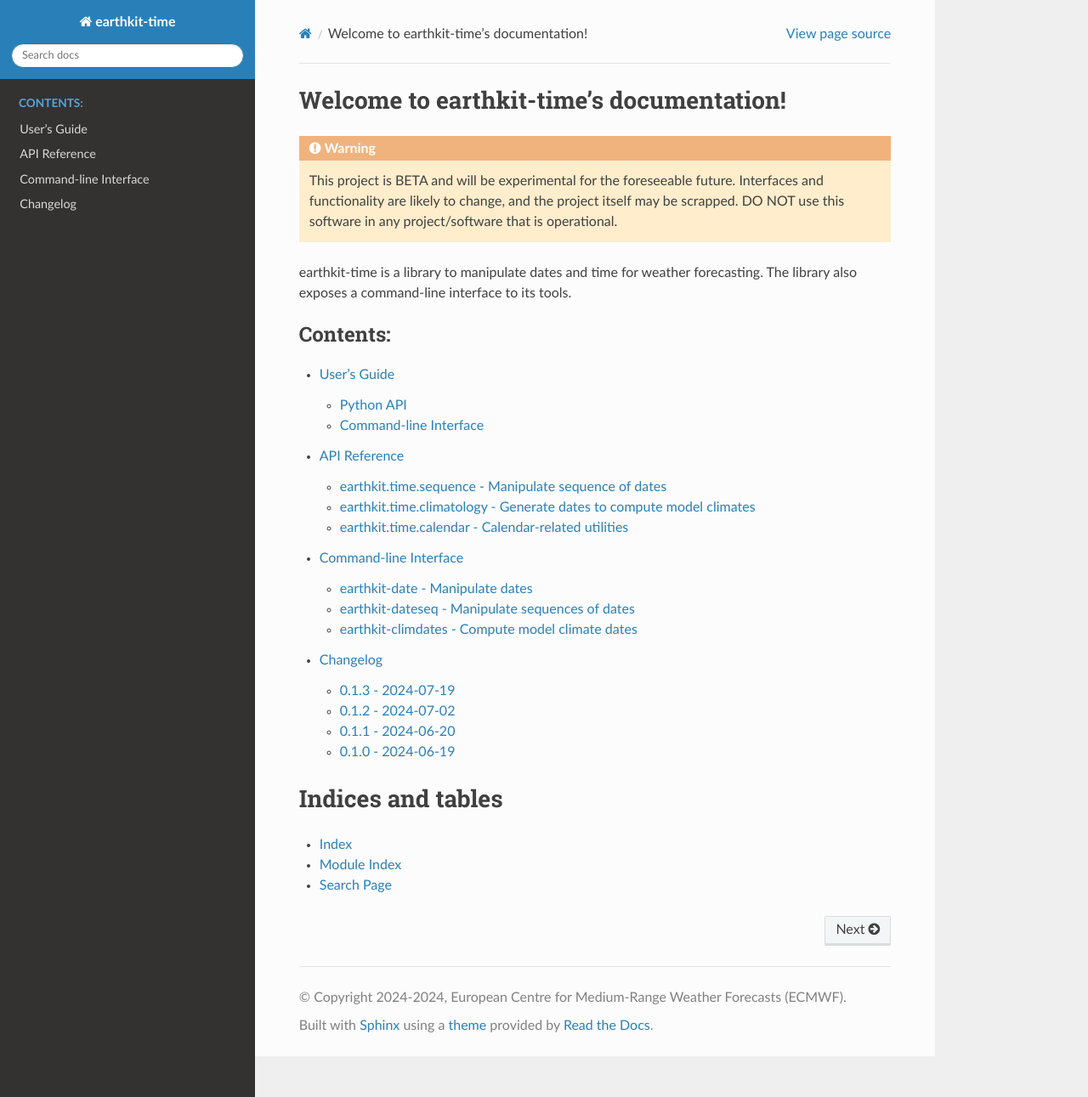
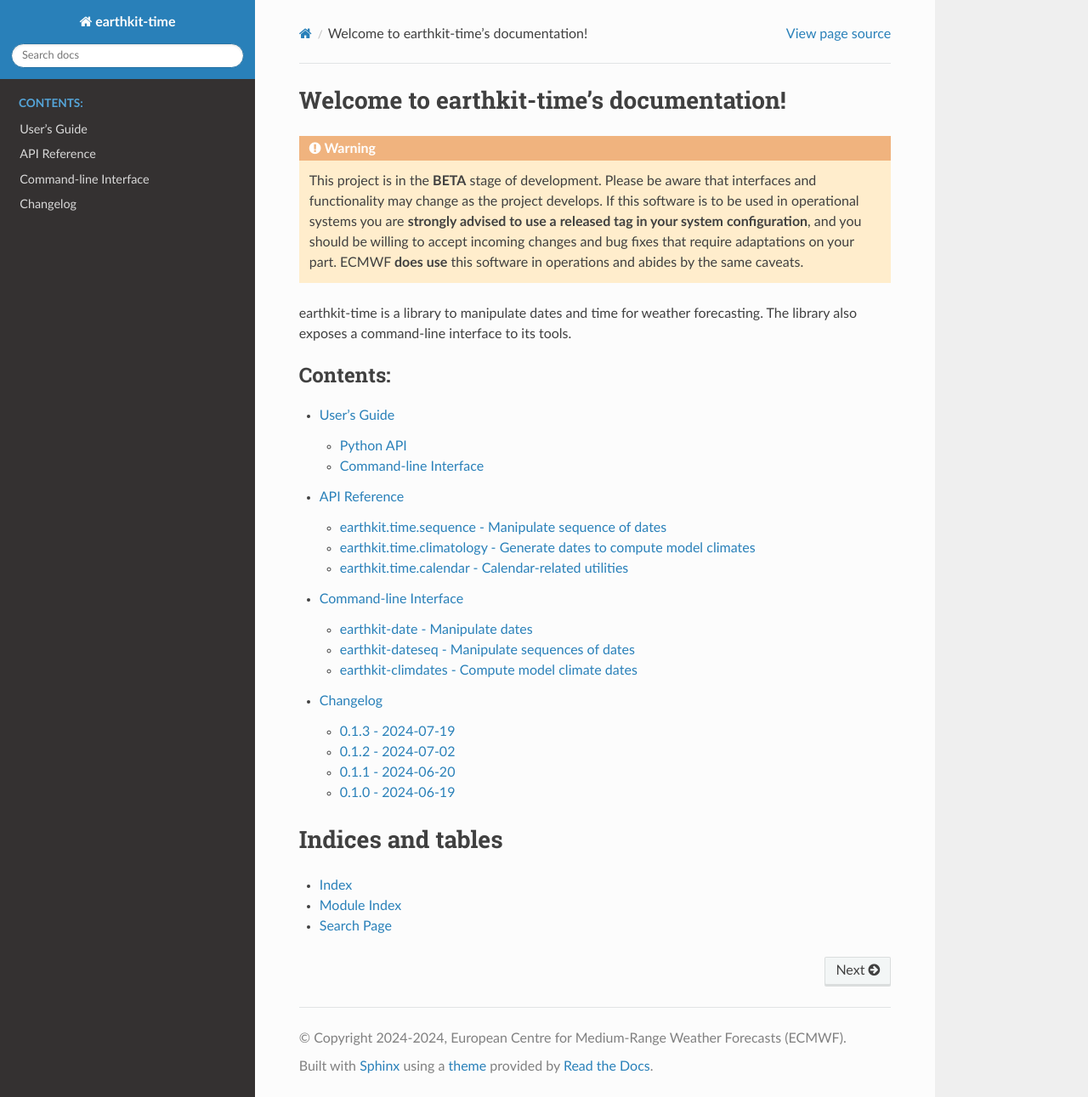
Before and after one commit to ecmwf/earthkit-time, a Sphinx documentation site: the page built from docs/index.rst, in a window 1280 px wide and 1291 px high. Shown: the whole window at 85% size. Built offline with Sphinx 7.4.7 and the Read the Docs theme 2.0.0, drawn with Linux system fonts in a browser that asks for light colours.

Commit message:
Change development status to beta

```diff
--- a/docs/index.rst
+++ b/docs/index.rst
@@ -3,10 +3,13 @@ Welcome to earthkit-time's documentation!
 =========================================
 
 .. warning::
-   This project is BETA and will be experimental for the foreseeable future.
-   Interfaces and functionality are likely to change, and the project itself may
-   be scrapped. DO NOT use this software in any project/software that is
-   operational.
+   This project is in the **BETA** stage of development. Please be aware that
+   interfaces and functionality may change as the project develops. If this
+   software is to be used in operational systems you are **strongly advised to
+   use a released tag in your system configuration**, and you should be willing
+   to accept incoming changes and bug fixes that require adaptations on your
+   part. ECMWF **does use** this software in operations and abides by the same
+   caveats.
 
 
 earthkit-time is a library to manipulate dates and time for weather forecasting.
--- a/pyproject.toml
+++ b/pyproject.toml
@@ -10,7 +10,7 @@ description = "Date and time manipulation routines for the use of weather data"
 license = {file = "LICENSE"}
 readme = "README.md"
 classifiers = [
-    "Development Status :: 3 - Alpha",
+    "Development Status :: 4 - Beta",
     "Intended Audience :: Science/Research",
     "License :: OSI Approved :: Apache Software License",
     "Natural Language :: English",
```
Also changed, not shown: README.md (+6 -4 lines).
